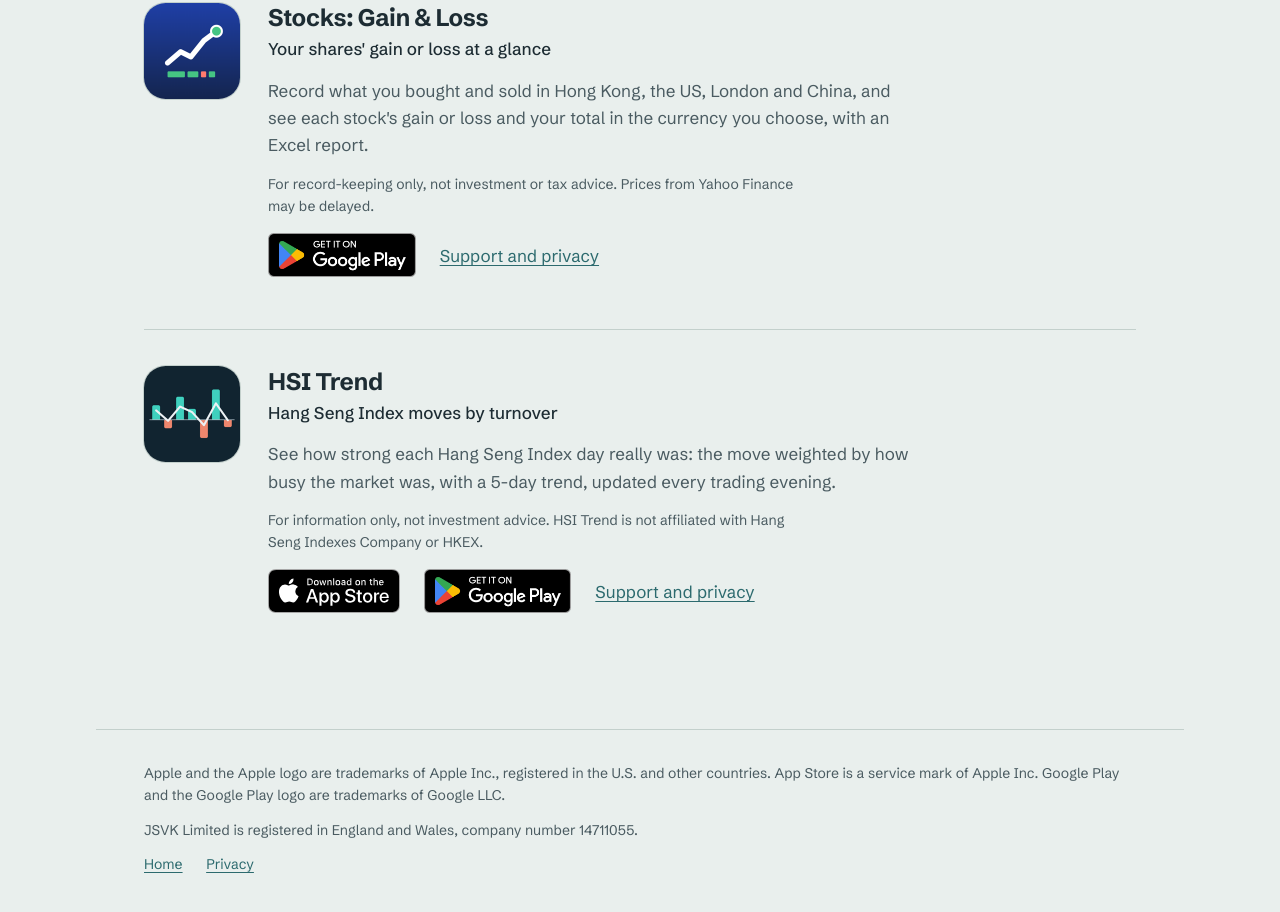
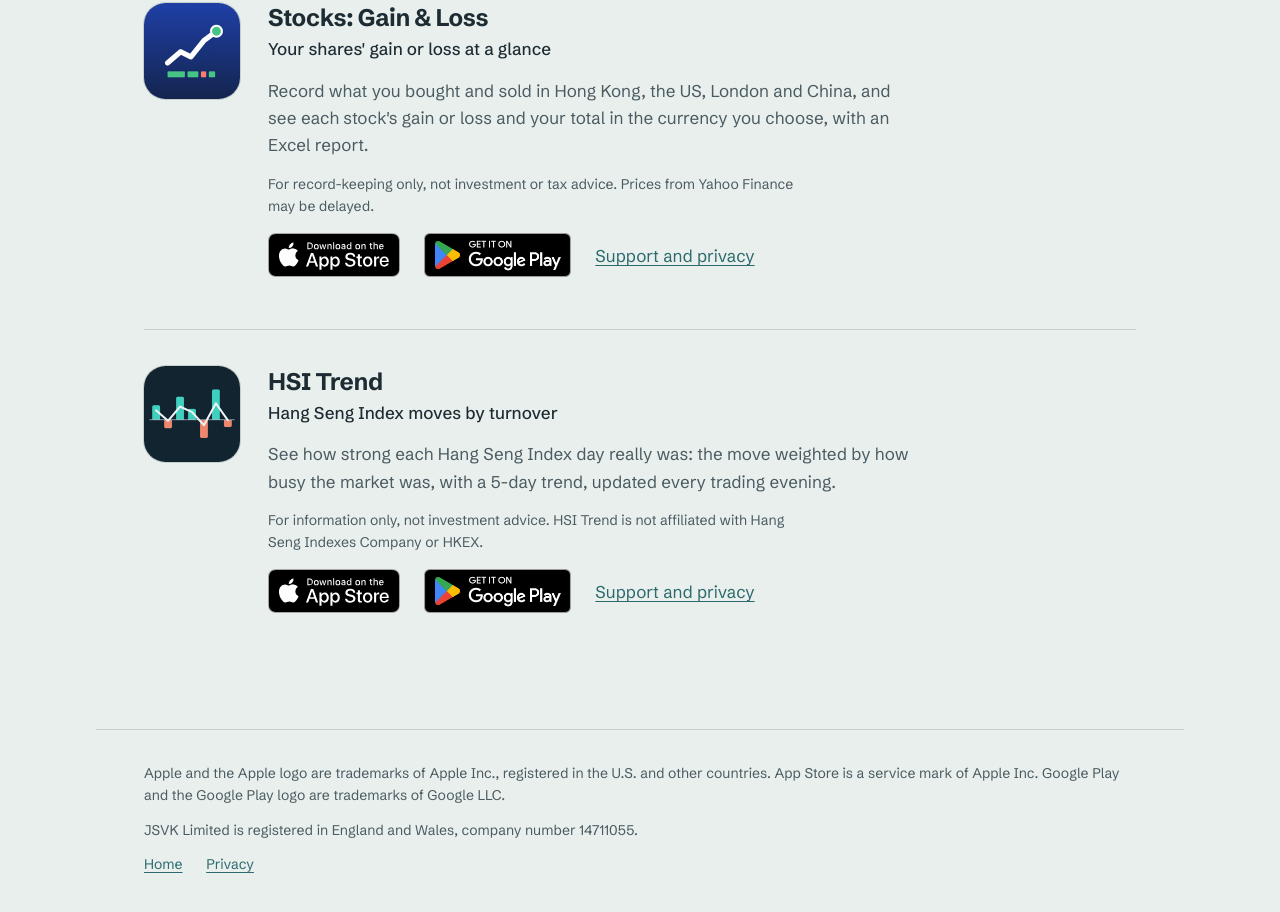
Before and after one commit to sycheng0924/jsvk-site, a plain HTML site: page apps.html in a window 1280 px wide. Shown: the part 1832-2744 px from the top of the page. Drawn offline with Linux system fonts and the light colour scheme.

Commit message:
Our apps: the Stocks: Gain & Loss App Store badge itself
Co-Authored-By: Claude Opus 5.5 <noreply@anthropic.com>

```diff
--- a/apps.html
+++ b/apps.html
@@ -121,6 +121,9 @@
         <p class="app-fine">For record-keeping only, not investment or tax advice. Prices from Yahoo
           Finance may be delayed.</p>
         <p class="app-links">
+          <a class="badge" href="https://apps.apple.com/gb/app/stocks-gain-loss/id6831482336">
+            <img src="img/app-store-badge.svg" alt="Download Stocks: Gain &amp; Loss on the App Store" width="120" height="40">
+          </a>
           <a class="badge" href="https://play.google.com/store/apps/details?id=com.sycheng.stock_profile">
             <img src="img/google-play-badge.png" alt="Get Stocks: Gain &amp; Loss on Google Play" width="134" height="40">
           </a>
```
Also changed, not shown: 1 other file.
